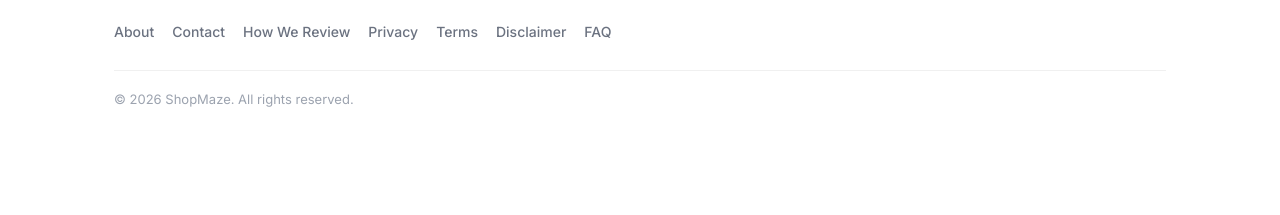
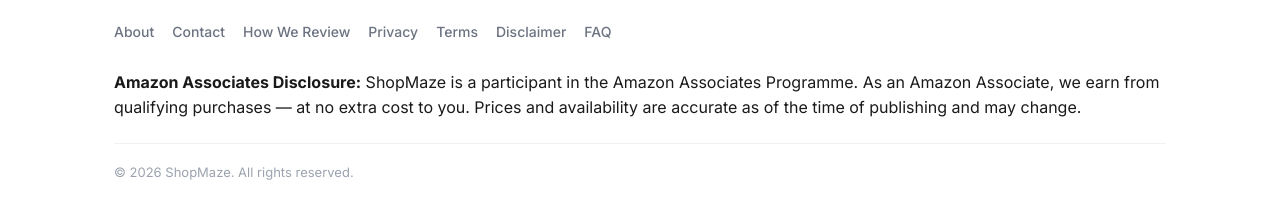
Before and after one commit to royal450/SharkVissionAmz, a plain HTML site: page public/tvs/index.html in a window 1280 px wide. Shown: the part 4826-5041 px from the top of the page. Before the commit the page ends 4968 px from the top, so only its background shows below. Drawn offline with Linux system fonts and the light colour scheme; no server answers.

Commit message:
TVs page: add Amazon Associates disclosure in footer

```diff
--- a/public/tvs/index.html
+++ b/public/tvs/index.html
@@ -623,6 +623,7 @@
       <a href="/disclaimer">Disclaimer</a>
       <a href="/faq">FAQ</a>
     </nav>
+    <div class="footer-disclosure"><strong>Amazon Associates Disclosure:</strong> ShopMaze is a participant in the Amazon Associates Programme. As an Amazon Associate, we earn from qualifying purchases — at no extra cost to you. Prices and availability are accurate as of the time of publishing and may change.</div>
     <div class="copyright">© 2026 ShopMaze. All rights reserved.</div>
   </div>
 </footer>
```
